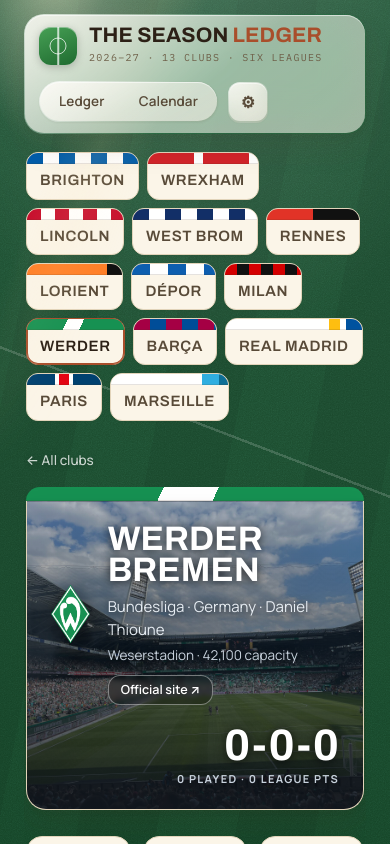
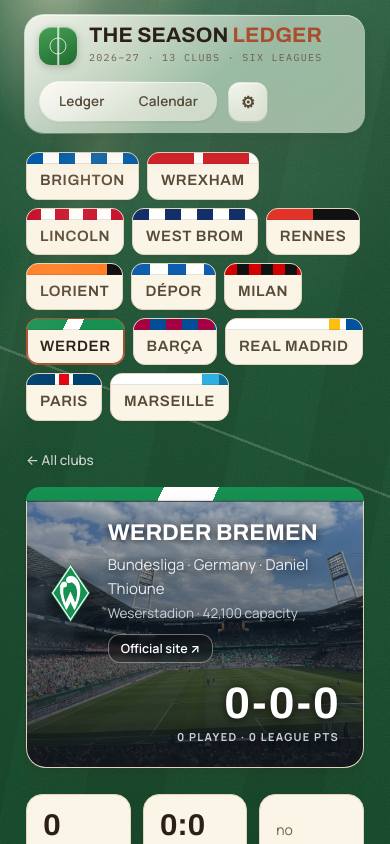
Before and after one commit to MBjfranti/Season_Ledger, a Vue app: page /#/club/bremen in a window 390 px wide. Shown: the top 844 px of the page. Built offline with nearby package versions, Linux system fonts and the light colour scheme.

Commit message:
Improve club name scaling in hero banners
Ensures club names dynamically adjust their font size to fit on a single line, preventing wrapping and overflow. This is achieved using CSS container queries based on the name's character count to scale text appropriately.

```diff
--- a/src/styles.css
+++ b/src/styles.css
@@ -617,13 +617,30 @@
 }
 @media (max-width: 640px) { .hero-crest { height: 58px; } }
 @media (max-width: 640px) { .club-hero .hero-body.has-photo { min-height: 170px; } }
+/* The copy column is its own container, so the name can be sized against the
+   width actually available to it (column minus crest and gap). */
+/* flex:1 is essential: inline-size containment stops contents contributing to
+   width, so as a content-sized flex item this column collapsed to zero and every
+   name fell back to the minimum font size. Taking its width from the flex line
+   instead gives the container a real size to resolve cqi against. */
+.hero-title-copy { flex: 1 1 auto; min-width: 0; container-type: inline-size; }
+
 .club-hero h2 {
   font-family: var(--display); font-stretch: 114%;
   font-weight: 700;
-  font-size: clamp(34px, 6vw, 56px);
   text-transform: uppercase;
   letter-spacing: 0.005em;
   line-height: 0.92;
+  /* Always one line. CSS cannot measure text, so the size is derived from the
+     name's character count (--name-len, set by ClubView): 100cqi/len is the
+     width available per character, scaled by the font's average glyph ratio.
+     Short names hit the 56px ceiling; long ones shrink to fit rather than
+     wrapping onto a second line and shoving the record around. */
+  white-space: nowrap;
+  /* 1.28 ≈ 1 / 0.78, the widest average glyph ratio measured across the current
+     names (West Bromwich Albion is the tightest at ~0.75), leaving headroom for
+     glyph variation in names added later. */
+  font-size: clamp(22px, calc(100cqi / var(--name-len, 14) * 1.28), 56px);
 }
 .club-hero .sub { font-size: 15px; color: var(--text-2); margin-top: 10px; }
 .club-hero .stadium-line { margin-top: 3px; font-size: 13.5px; color: var(--text-3); }
--- a/src/views/ClubView.vue
+++ b/src/views/ClubView.vue
@@ -143,7 +143,7 @@
         <div class="hero-body has-photo" :style="heroStyle">
         <div class="hero-title">
           <img class="hero-crest" :src="images.crest" alt="" @error="e => e.target.remove()">
-          <div>
+          <div class="hero-title-copy" :style="{ '--name-len': club.name.length }">
             <h2>{{ club.name }}</h2>
             <div class="sub">{{ league.name }} · {{ league.country }} · {{ club.manager }}</div>
             <div class="sub stadium-line">{{ stadium.name }} · {{ stadium.capacity.toLocaleString() }} capacity<template v-if="stadium.note"> ({{ stadium.note }})</template></div>
```
